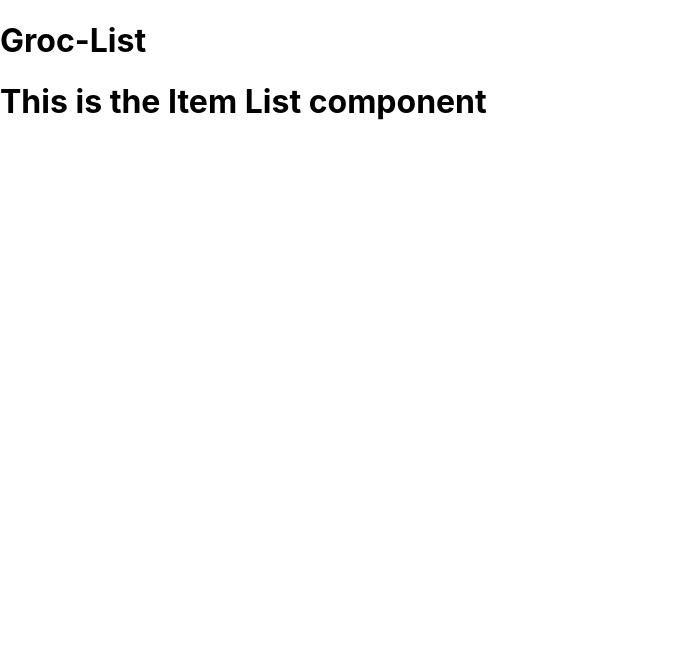
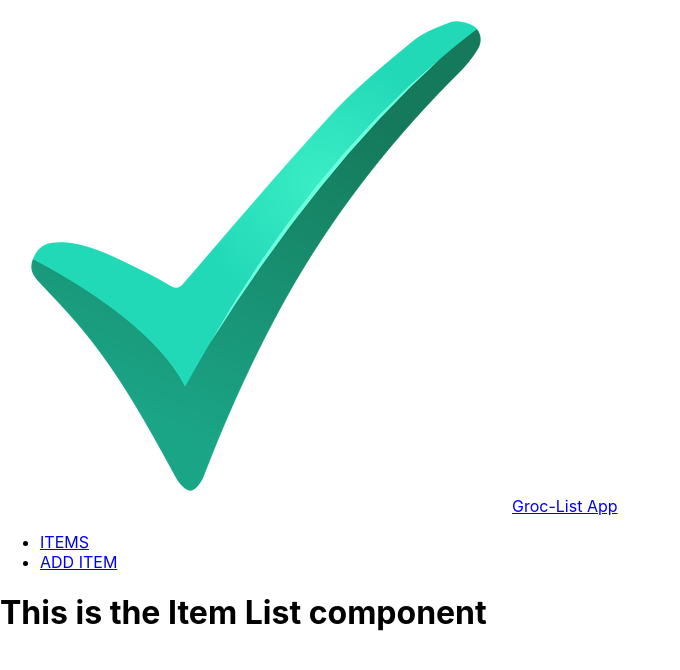
Before and after one commit to jeremyjmaloney/groc-list, a React (Create React App) app: page / in a window 1280 px wide. Shown: the top 670 px of the page, without its empty margins (0-680 px from the left). Built offline with nearby package versions, Linux system fonts and the light colour scheme.

Commit message:
Added navbar to App.js

```diff
--- a/src/App.js
+++ b/src/App.js
@@ -5,15 +5,27 @@ import CreateItem from './components/create-item.component';
 import EditItem from './components/edit-item.component';
 import ItemList from './components/item-list.component';
 
-import logo from './logo.svg';
 import './App.css';
 
 class App extends Component {
   render() {
     return (
       <Router>
-        <div className="main-container">
-          <h1>Groc-List</h1>
+        <div className='main-container'>
+          <nav className='navbar'>
+            <a className='navbar-brand'>
+              <img src='./checkmark.jpg' alt='checkmark'/>
+            </a>
+            <Link to='/' className='navbar-logo'>Groc-List App</Link>
+            <ul className='navbar-elements'>
+              <li className='navbar-item'>
+                <Link to='/' className='nav-link'>ITEMS</Link>
+              </li>
+              <li className='navbar-item'>
+                <Link to='/create' className='nav-link'>ADD ITEM</Link>
+              </li>
+            </ul>
+          </nav>
 
           <Route path="/" exact component={ItemList} />
           <Route path="/edit/:id" component={EditItem} />
```
Also changed, not shown: public/checkmark.jpg (added).
